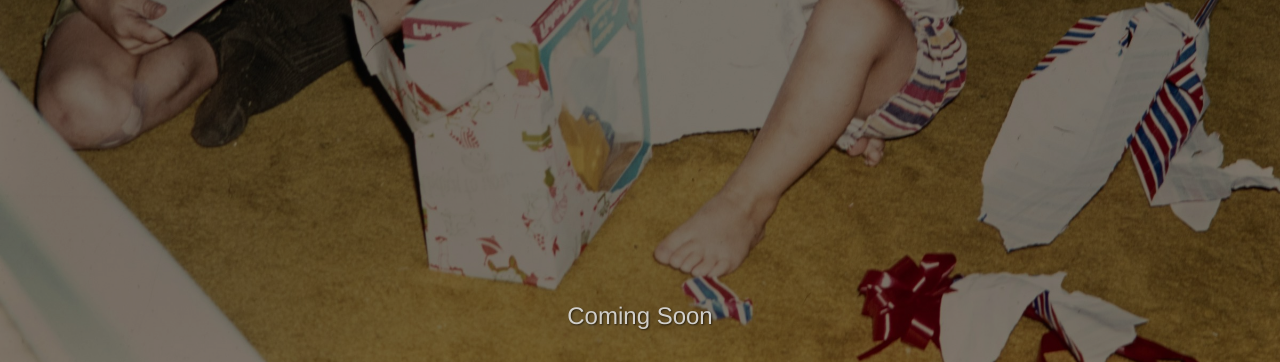
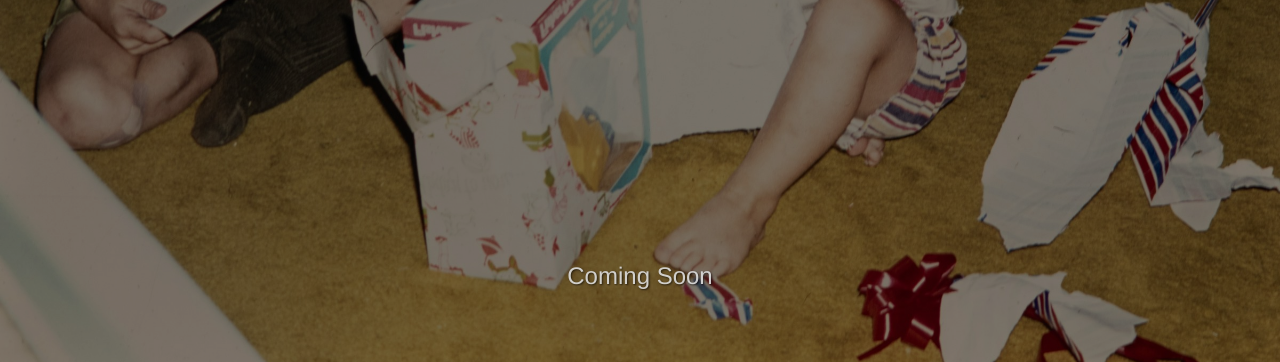
Before and after one commit to johnhodorowicz/wishies-landing-page, a plain HTML site: page index.html in a window 1280 px wide. Shown: the part 438-800 px from the top of the page. Drawn offline with Linux system fonts and the light colour scheme.

Commit message:
bumping coming soon up

```diff
--- a/index.html
+++ b/index.html
@@ -64,9 +64,8 @@
     p {
       font-size: clamp(1rem, 2.5vw, 1.5rem);
       opacity: 0.9;
-      margin-top: 8rem;
       text-shadow: 1px 1px 2px rgba(0, 0, 0, 0.7);
-
+    margin-bottom:2.5rem;
     }
   </style>
 </head>
```
